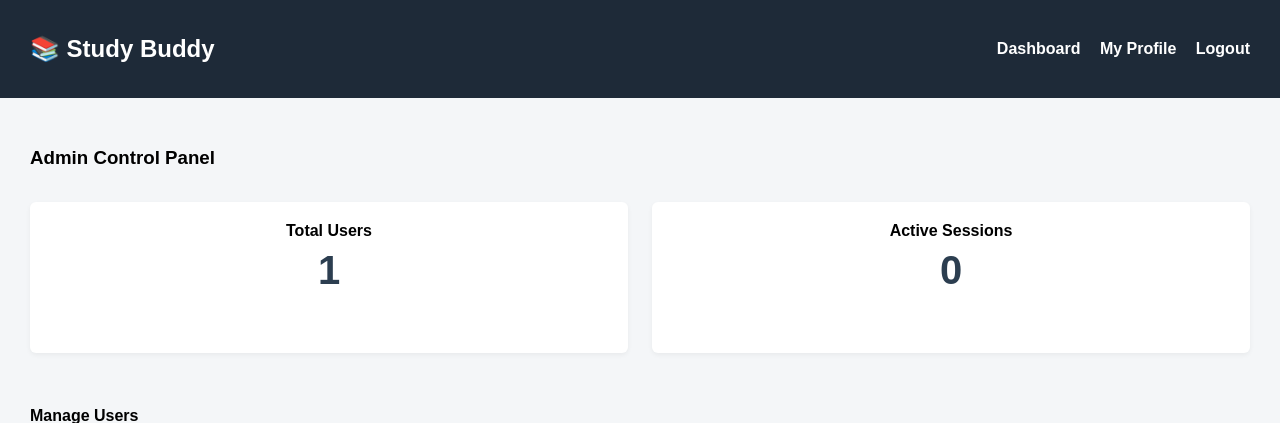
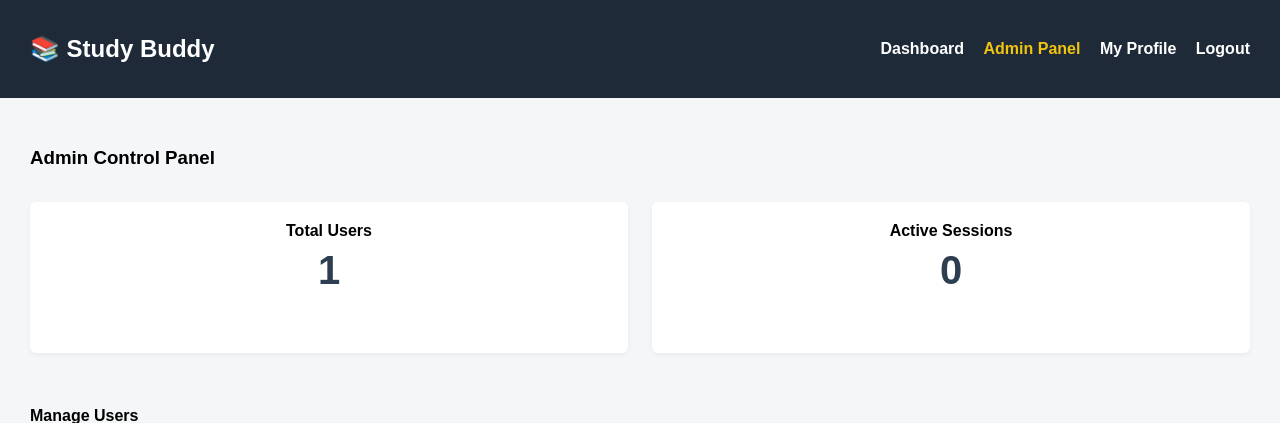
Before and after one commit to jessedanoesastro/ddw-finalproject, a Flask app: page /admin in a window 1280 px wide. Shown: the top 423 px of the page. Run offline with Flask 3, Linux system fonts and the light colour scheme; a user stored in the database is signed in; tables that the repository leaves empty hold one stand-in row (values such as "Sample post").

Commit message:
updated base.html including admin panel button in the nav bar

```diff
--- a/app/templates/base.html
+++ b/app/templates/base.html
@@ -14,6 +14,11 @@
         <div class="nav-links">
             {% if current_user.is_authenticated %}
                 <a href="{{ url_for('main.dashboard') }}">Dashboard</a>
+
+                {% if current_user.is_admin %}
+                    <a href="{{ url_for('main.admin_panel') }}" style="color: #f1c40f; font-weight: bold;">Admin Panel</a>
+                {% endif %}
+
                 <a href="{{ url_for('main.profile') }}">My Profile</a>
                 <a href="{{ url_for('main.logout') }}">Logout</a>
             {% else %}
```
